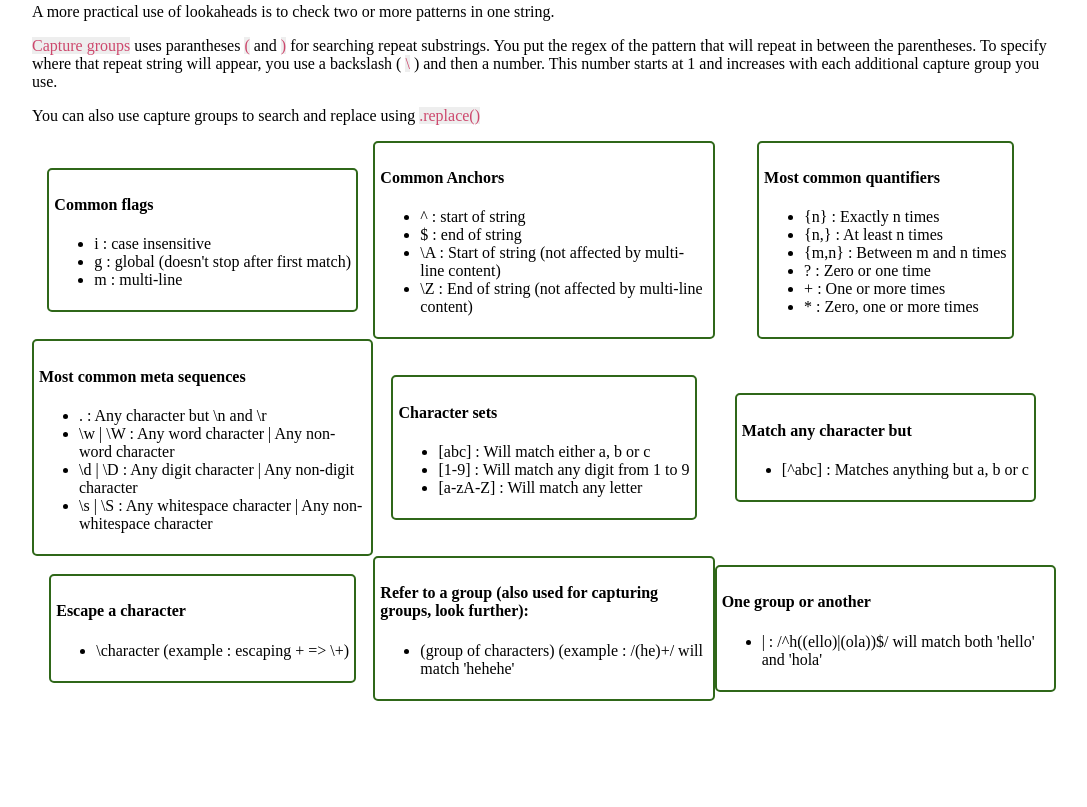
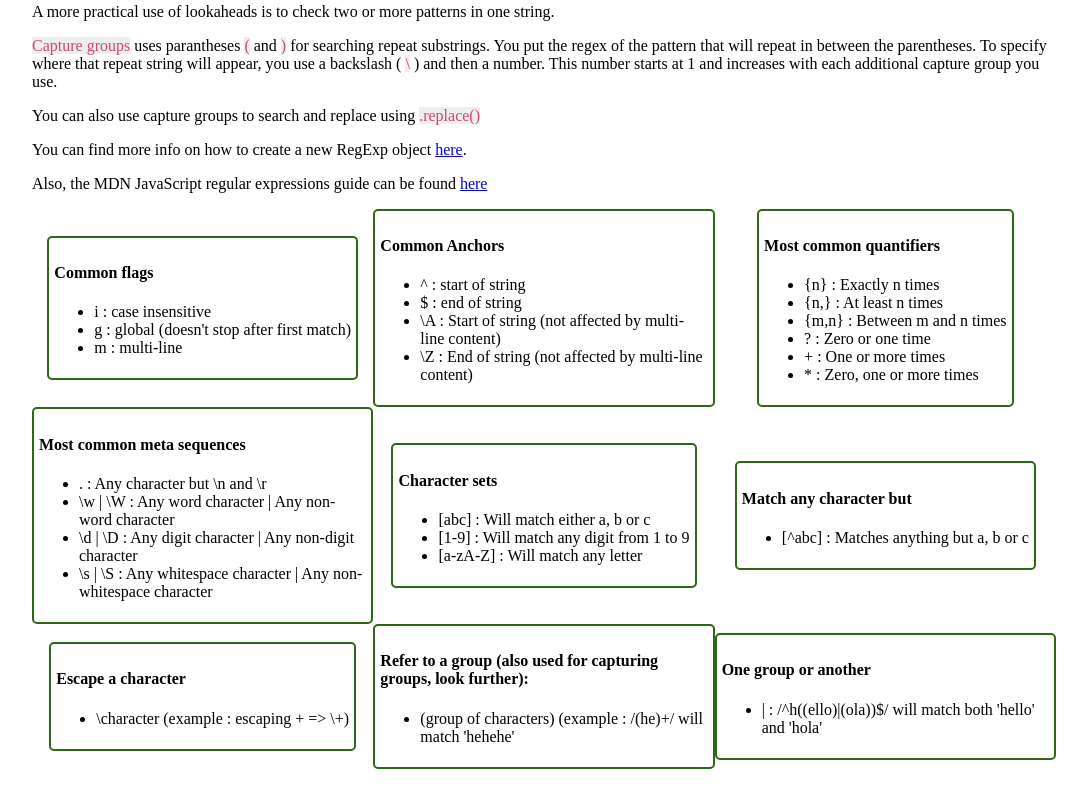
Before and after one commit to nikijiandani/Regex-cheatsheet, a plain HTML site: page cheatsheet.html in a window 1280 px wide. Shown: the part 794-1601 px from the top of the page, without its empty margins (96-1183 px from the left). Before the commit the page ends 1559 px from the top, so only its background shows below. Drawn offline with Linux system fonts and the light colour scheme.

Commit message:
added external links to mdn resources

```diff
--- a/cheatsheet.html
+++ b/cheatsheet.html
@@ -29,6 +29,8 @@ Shortcut to look for digit characters is <span>\d</span> which is equal to [0-9]
 <p>A more practical use of lookaheads is to check two or more patterns in one string.</p>
 <p><span>Capture groups</span> uses parantheses <span>(</span> and <span>)</span> for searching repeat substrings. You put the regex of the pattern that will repeat in between the parentheses. To specify where that repeat string will appear, you use a backslash ( <span>\</span> ) and then a number. This number starts at 1 and increases with each additional capture group you use.</p>
 <p>You can also use capture groups to search and replace using <span>.replace()</span></p>
+<p>You can find more info on how to create a new RegExp object <a href="https://developer.mozilla.org/en-US/docs/Web/JavaScript/Reference/Global_Objects/RegExp" target="_blank">here</a>.</p>
+<p>Also, the MDN JavaScript regular expressions guide can be found <a href="https://developer.mozilla.org/en-US/docs/Web/JavaScript/Guide/Regular_Expressions" target="_blank">here</a></p>
 <div class="container">
 	<div class="block">
 		<h4>Common flags</h4>
```
